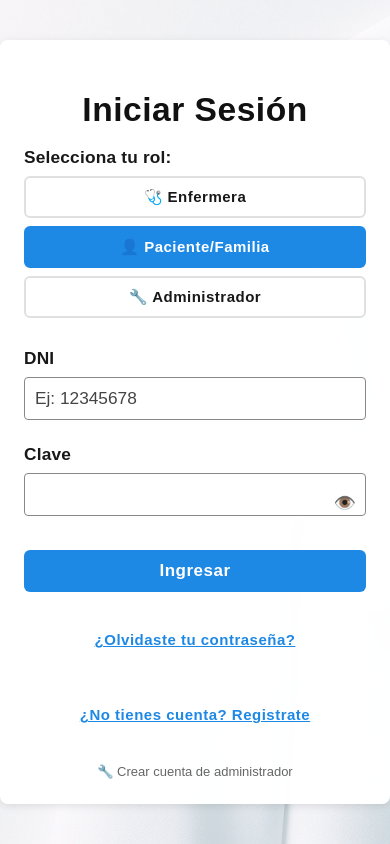
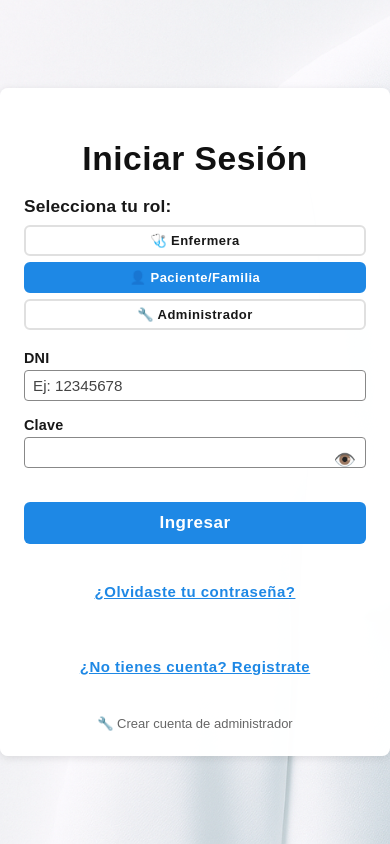
Before and after one commit to Facundo1910/medic-app1, a Vue app: page / in a window 390 px wide. Built offline with nearby package versions, Linux system fonts and the light colour scheme.

Commit message:
Optimizar modal de registro para mobile - Reducir tamaño y mejorar UX manteniendo todos los campos

```diff
--- a/src/components/Login.vue
+++ b/src/components/Login.vue
@@ -74,7 +74,7 @@
       <div v-if="mostrarModalRegistro" class="modal-overlay">
         <div class="modal-content">
           <button class="modal-close" @click="cerrarModalRegistro">&times;</button>
-          <h3 style="margin-bottom: 10px;">Registro de Usuario</h3>
+          <h3 style="margin-bottom: 8px; font-size: 1.3rem;">Registro de Usuario</h3>
           <!-- Selector de rol en registro -->
           <div class="rol-selector">
             <label>Registrarse como:</label>
@@ -100,6 +100,10 @@
             <input v-model="nuevoNombre" id="nuevoNombre" type="text" required placeholder="Ej: Facundo" autocomplete="given-name" />
             <p v-if="registroErrorNombre" class="error">{{ registroErrorNombre }}</p>
 
+            <label for="nuevoApellido">Apellido</label>
+            <input v-model="nuevoApellido" id="nuevoApellido" type="text" required placeholder="Ej: Bas" autocomplete="family-name" />
+            <p v-if="registroErrorApellido" class="error">{{ registroErrorApellido }}</p>
+
             <label for="nuevoDni">DNI</label>
             <input v-model="nuevoDni" id="nuevoDni" type="number" required placeholder="Ej: 43232818" autocomplete="off" inputmode="numeric" />
             <p v-if="registroErrorDni" class="error">{{ registroErrorDni }}</p>
@@ -108,6 +112,10 @@
             <input v-model="nuevaClave" id="nuevaClave" type="password" required minlength="8" placeholder="Mínimo 8 caracteres" autocomplete="new-password" />
             <p v-if="registroErrorClave" class="error">{{ registroErrorClave }}</p>
 
+            <label for="nuevoAnio">Año de nacimiento</label>
+            <input v-model="nuevoAnio" id="nuevoAnio" type="number" min="1900" max="2100" required placeholder="Ej: 2001" autocomplete="bday-year" />
+            <p v-if="registroErrorAnio" class="error">{{ registroErrorAnio }}</p>
+
             <label for="nuevoEmail">Email</label>
             <input v-model="nuevoEmail" id="nuevoEmail" type="email" required placeholder="Ej: facubas39@gmail.com" autocomplete="email" />
             <p v-if="registroErrorEmail" class="error">{{ registroErrorEmail }}</p>
@@ -115,11 +123,11 @@
             <button type="submit" class="btn-registro">Registrarse</button>
           </form>
           <!-- Botón para verificar estado de validación (solo para enfermeras) -->
-          <div v-if="validacionRequestId && rolRegistro === 'enfermera'" style="margin-top: 15px; text-align: center;">
+          <div v-if="validacionRequestId && rolRegistro === 'enfermera'" style="margin-top: 12px; text-align: center;">
             <button
               @click="verificarEstadoValidacion"
               :disabled="verificandoValidacion"
-              style="background: #28a745; color: white; border: none; padding: 8px 16px; border-radius: 4px; cursor: pointer;"
+              style="background: #28a745; color: white; border: none; padding: 6px 12px; border-radius: 4px; cursor: pointer; font-size: 14px;"
             >
               {{ verificandoValidacion ? 'Verificando...' : 'Verificar Estado de Validación' }}
             </button>
@@ -127,10 +135,10 @@
           <p v-if="registroError" class="error">{{ registroError }}</p>
           <p v-if="registroExito" style="color: green; margin-top: 8px;">{{ registroExito }}</p>
           <!-- Botón para cerrar modal después del registro exitoso -->
-          <div v-if="registroExito" style="margin-top: 15px; text-align: center;">
+          <div v-if="registroExito" style="margin-top: 12px; text-align: center;">
             <button
               @click="cerrarModalRegistro"
-              style="background: #28a745; color: white; border: none; padding: 8px 16px; border-radius: 4px; cursor: pointer;"
+              style="background: #28a745; color: white; border: none; padding: 6px 12px; border-radius: 4px; cursor: pointer; font-size: 14px;"
             >
               Cerrar
             </button>
@@ -174,7 +182,9 @@ export default {
       registroErrorNombre: "",
       registroErrorDni: "",
       registroErrorClave: "",
-      registroErrorEmail: ""
+      registroErrorEmail: "",
+      registroErrorApellido: "",
+      registroErrorAnio: ""
     };
   },
   methods: {
@@ -193,6 +203,8 @@ export default {
       this.registroErrorDni = "";
       this.registroErrorClave = "";
       this.registroErrorEmail = "";
+      this.registroErrorApellido = "";
+      this.registroErrorAnio = "";
     },
     cerrarModalRegistro() {
       this.mostrarModalRegistro = false;
@@ -263,9 +275,15 @@ export default {
       this.registroErrorDni = "";
       this.registroErrorClave = "";
       this.registroErrorEmail = "";
+      this.registroErrorApellido = "";
+      this.registroErrorAnio = "";
 
       if (!this.nuevoNombre) {
         this.registroErrorNombre = "El nombre es obligatorio.";
+        return;
+      }
+      if (!this.nuevoApellido) {
+        this.registroErrorApellido = "El apellido es obligatorio.";
         return;
       }
       if (!this.nuevoDni) {
@@ -278,6 +296,10 @@ export default {
       }
       if (!this.nuevoEmail) {
         this.registroErrorEmail = "El email es obligatorio.";
+        return;
+      }
+      if (!this.nuevoAnio) {
+        this.registroErrorAnio = "El año de nacimiento es obligatorio.";
         return;
       }
 
@@ -402,19 +424,21 @@ form {
   gap: 0;
 }
 .rol-selector {
-  margin-bottom: 22px;
+  margin-bottom: 16px;
 }
 .rol-buttons {
   display: flex;
-  gap: 10px;
+  gap: 8px;
   justify-content: center;
   flex-wrap: wrap;
-  margin-bottom: 18px;
+  margin-bottom: 14px;
 }
 .rol-btn {
   width: 100%;
   min-width: 0;
   margin-bottom: 0;
+  padding: 8px 12px;
+  font-size: 14px;
 }
 label {
   margin-bottom: 6px;
@@ -485,18 +509,19 @@ label {
 }
 label {
   display: block;
-  margin-bottom: 8px;
+  margin-bottom: 6px;
   font-weight: bold;
+  font-size: 0.95rem;
 }
 input {
   width: 100%;
-  padding: 10px;
-  margin-bottom: 16px;
+  padding: 8px 10px;
+  margin-bottom: 12px;
   border-radius: 4px;
   border: 1.5px solid #888;
   background: #fff;
   color: #181818;
-  font-size: 1.08rem;
+  font-size: 1rem;
   font-weight: 500;
 }
 input::placeholder {
@@ -557,10 +582,12 @@ button {
 }
 .modal-content {
   background: #fff;
-  padding: 28px 22px 18px 22px;
+  padding: 20px 16px 16px 16px;
   border-radius: 10px;
-  min-width: 320px;
+  min-width: 300px;
   max-width: 95vw;
+  max-height: 90vh;
+  overflow-y: auto;
   box-shadow: 0 4px 24px rgba(0,0,0,0.18);
   position: relative;
   text-align: left;
@@ -568,16 +595,22 @@ button {
 .modal-close {
   position: absolute;
   top: 8px;
-  right: 0;
-  margin-right: -142px;
+  right: 12px;
   background: none;
   border: none;
-  font-size: 22px;
+  font-size: 20px;
   cursor: pointer;
   color: #e53935;
   font-weight: bold;
   transition: color 0.2s;
   z-index: 10;
+  padding: 4px;
+  border-radius: 50%;
+  width: 30px;
+  height: 30px;
+  display: flex;
+  align-items: center;
+  justify-content: center;
 }
 .modal-close:hover {
   color: #b71c1c;
@@ -603,15 +636,73 @@ button {
 }
 .btn-registro {
   width: 100%;
-  padding: 11px;
+  padding: 10px;
   background: #1e88e5;
   color: white;
   border: none;
   border-radius: 6px;
   cursor: pointer;
-  font-size: 17px;
+  font-size: 16px;
   font-weight: bold;
   letter-spacing: 0.5px;
-  margin-top: 10px; /* Added margin-top for spacing */
+  margin-top: 8px;
+}
+
+/* Media queries para mobile */
+@media (max-width: 768px) {
+  .modal-content {
+    padding: 16px 12px 12px 12px;
+    min-width: 280px;
+    max-height: 85vh;
+  }
+
+  .modal-content h3 {
+    font-size: 1.2rem !important;
+    margin-bottom: 6px !important;
+  }
+
+  .rol-selector {
+    margin-bottom: 12px;
+  }
+
+  .rol-buttons {
+    gap: 6px;
+    margin-bottom: 10px;
+  }
+
+  .rol-btn {
+    padding: 6px 10px;
+    font-size: 13px;
+  }
+
+  label {
+    margin-bottom: 4px;
+    font-size: 0.9rem;
+  }
+
+  input {
+    padding: 6px 8px;
+    margin-bottom: 8px;
+    font-size: 0.95rem;
+  }
+
+  .btn-registro {
+    padding: 8px;
+    font-size: 15px;
+    margin-top: 6px;
+  }
+
+  .error {
+    font-size: 0.9rem;
+    margin-top: 6px;
+  }
+
+  .modal-close {
+    top: 6px;
+    right: 8px;
+    font-size: 18px;
+    width: 26px;
+    height: 26px;
+  }
 }
 </style>
```
